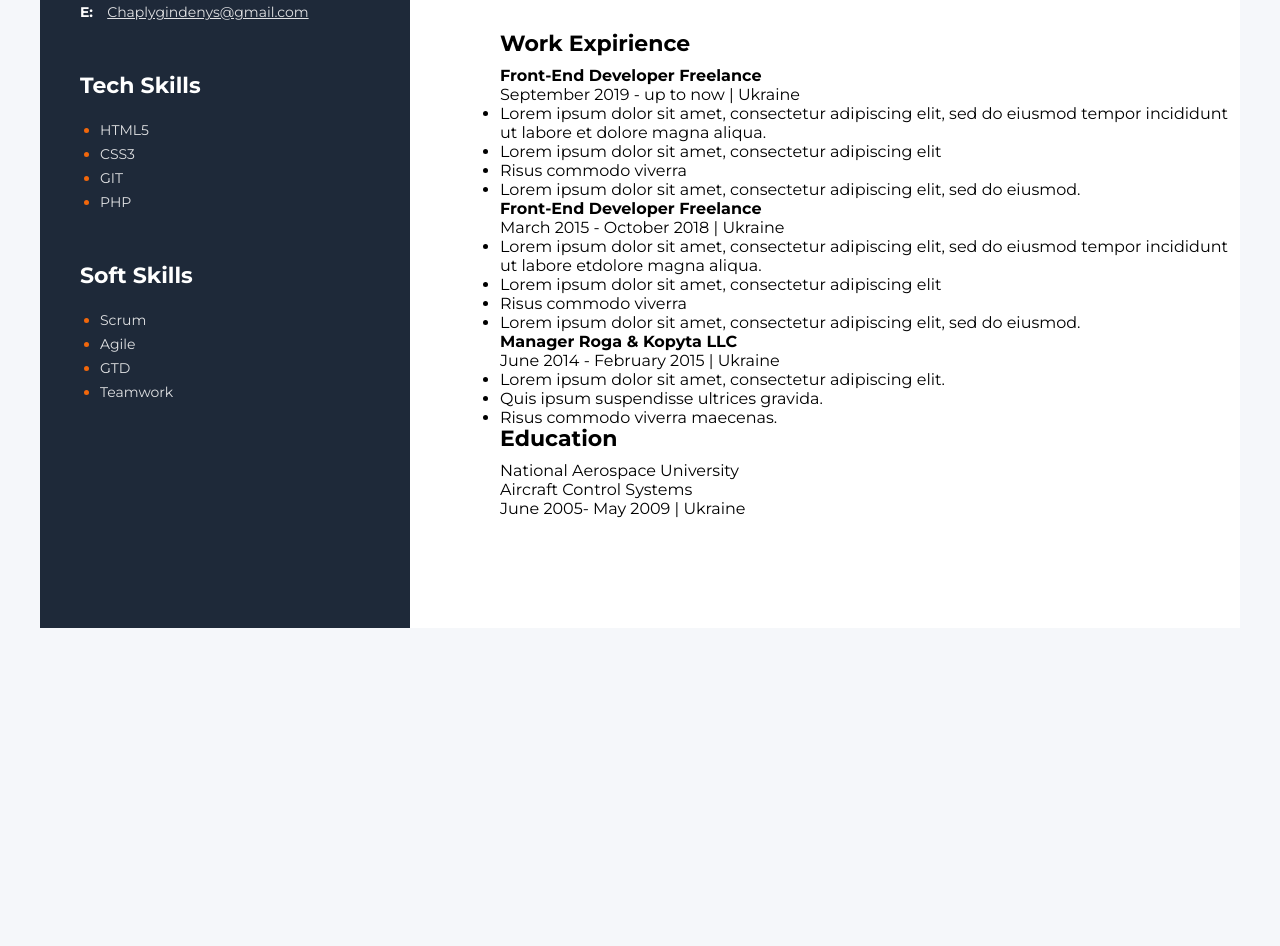
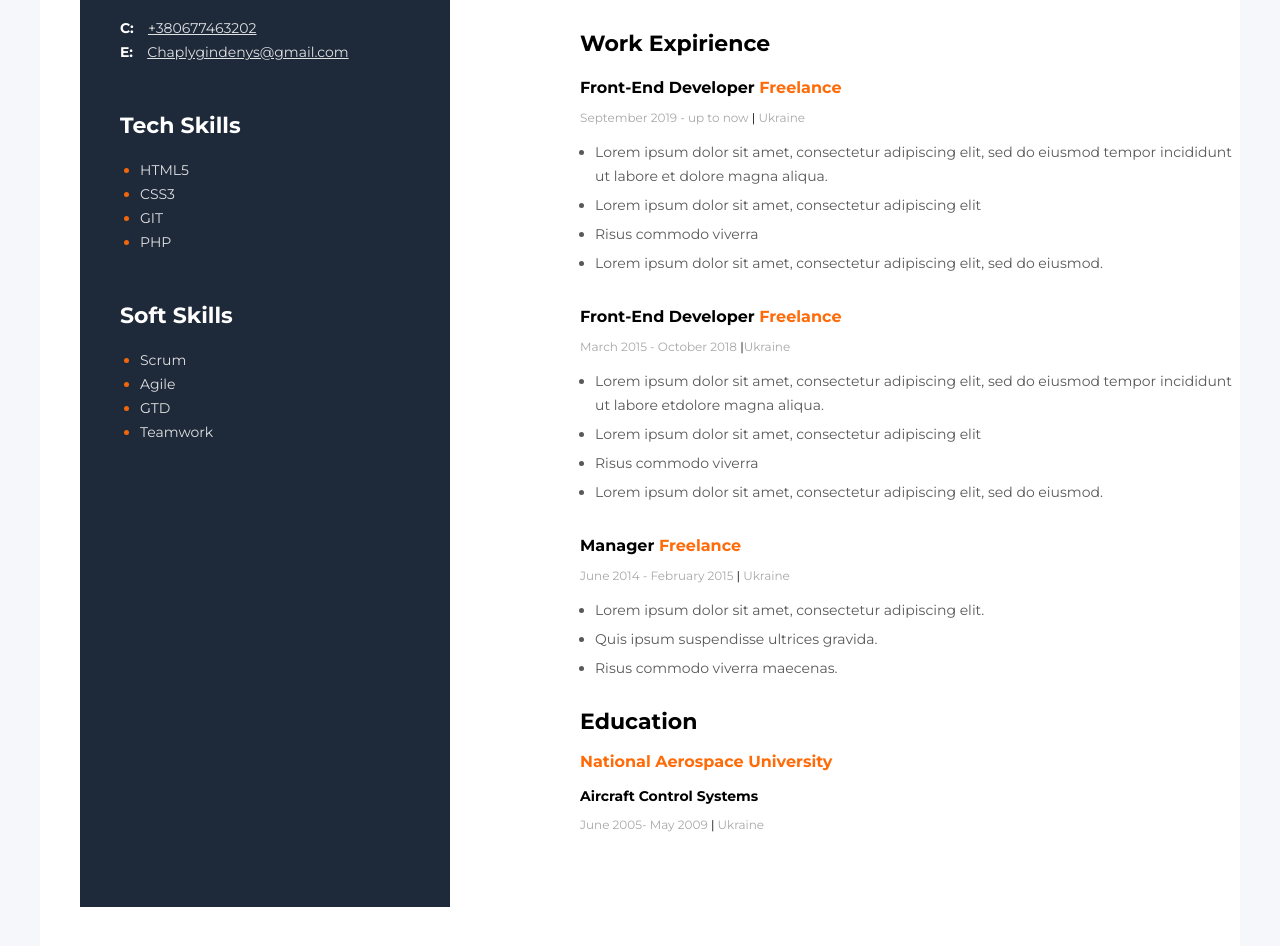
Before and after one commit to chaplygindenys/MY-RESUME, a plain HTML site: page index.html in a window 1280 px wide. Shown: the part 572-1518 px from the top of the page. Before the commit the page ends 1240 px from the top, so only its background shows below. Drawn offline with Linux system fonts and the light colour scheme.

Commit message:
-html and css are done -please push content

```diff
--- a/css/style.css
+++ b/css/style.css
@@ -13,6 +13,7 @@ body {
     background-color: #ffffff;
     display: flex;
     flex-direction: row;
+    max-width: 1400px;
 }
 .photo-contacts-skils {
     display: flex;
@@ -20,7 +21,7 @@ body {
     width: 370px;
     padding-top: 40px;
     padding-bottom: 40px;
-    margin: 0px;
+    margin: 40px;
     background: #1e2939;
 }
 
@@ -117,7 +118,7 @@ body {
 .about-me-main-info {
     margin-bottom: 65px;
 }
-.about-me-profesion{
+.about-me-profession{
     font-size: 14px;
     font-weight: 700;
     line-height: 24px;
@@ -137,16 +138,16 @@ body {
     font-weight: 400;
     line-height: 24px;
 }
-
-.project-container {
-    margin-bottom: 50px;
-}
 .about-me-title{
     font-size: 22px;
     font-weight: 700;
     line-height: 24px;
     margin-bottom: 10px;
 }
+.project-container {
+    margin-bottom: 50px;
+}
+
 .project-ol{
    padding-left: 15px;
 }
@@ -164,12 +165,60 @@ body {
 }
 .Work-Expirience-container {
 }
+.profession-title{
+    font-size: 16px;
+    font-weight: 700;
+    line-height: 24px;
+    margin-top:20px;
+    margin-bottom: 6px;
+}
+.profession-title-where{
+color: #ff6b08;
+}
+.profession-data{
+    color: #a8a8a8;
+    font-size: 12px;
+    font-weight: 400;
+    line-height: 24px;
 
+}
+.profession-data-line{
+    color: #000000;
+}
+.profession-ul{
+    margin-left: 15px;
+    margin-top: 10px;
+    margin-bottom:30px;
+}
+.profession-ul-li{
+    color: #595959;
+    font-size: 14px;
+    font-weight: 400;
+    line-height: 24px;
+    margin-bottom: 5px;
+}
 .compani-1 {
+    max-width: 800px;
 }
 .compani-2 {
+    max-width: 800px;
 }
 .compani-3 {
+    max-width: 800px;
 }
-.Education-container {
+
+.Education-University{
+    color: #ff6b08;
+    font-size: 16px;
+    font-weight: 700;
+    line-height: 24px;
+    margin-top: 16px;
+    margin-bottom: 10px;
+
 }
+.Education-strim{
+    font-size: 14px;
+    font-weight: 700;
+    line-height: 24px;
+    margin-bottom: 5px;
+}
--- a/index.html
+++ b/index.html
@@ -1,5 +1,5 @@
 <!DOCTYPE html>
-<html leng="en">
+<html lang="en">
 <head>
     <meta charset="UTF-8" />
     <meta name="vieport" content="width=divice-width, initial-scale=1.0" />
@@ -66,7 +66,7 @@
     <div class="about-me-container">
         <!-- about me main info-->
         <div class="about-me-main-info">
-            <h2 class="about-me-profesion">Front-End Developer</h2>
+            <h2 class="about-me-profession">Front-End Developer</h2>
             <h1 class="about-me-name">Denys Chaplyhin</h1>
             <p class="about-me-p">
                 Info about meInfo about meInfo about meInfo about meInfo about me
@@ -108,57 +108,64 @@
             <!--compani 1-->
             <div class="compani-1">
 
-                <h4>Front-End Developer Freelance</h4>
-                <span>
-                           September 2019 - up to now | Ukraine
-                        </span>
-                <ul>
-                    <li>Lorem ipsum dolor sit amet, consectetur adipiscing elit, sed do eiusmod tempor incididunt ut labore et dolore magna aliqua.</li>
-                    <li>Lorem ipsum dolor sit amet, consectetur adipiscing elit</li>
-                    <li>Risus commodo viverra </li>
-                    <li>Lorem ipsum dolor sit amet, consectetur adipiscing elit, sed do eiusmod.</li>
+                <h4 class="profession-title">Front-End Developer
+                    <span class="profession-title-where"> Freelance</span>
+                </h4>
+                <span class="profession-data">
+                           September 2019 - up to now <span class="profession-data-line">|</span> Ukraine
+                </span>
+                <ul class="profession-ul">
+                    <li class="profession-ul-li">Lorem ipsum dolor sit amet, consectetur adipiscing elit, sed do eiusmod tempor incididunt ut labore et dolore magna aliqua.</li>
+                    <li class="profession-ul-li">Lorem ipsum dolor sit amet, consectetur adipiscing elit</li>
+                    <li class="profession-ul-li">Risus commodo viverra </li>
+                    <li class="profession-ul-li">Lorem ipsum dolor sit amet, consectetur adipiscing elit, sed do eiusmod.</li>
                 </ul>
 
             </div>
             <!--compani 2-->
             <div class="compani-2">
 
-                <h4>Front-End Developer Freelance</h4>
-                <span>
-                            March 2015 - October 2018 | Ukraine
+                <h4 class="profession-title">Front-End Developer
+                    <span class="profession-title-where"> Freelance</span>
+                </h4>
+                <span class="profession-data">
+                            March 2015 - October 2018 <span class="profession-data-line">|</span>Ukraine
                         </span>
-                <ul>
-                    <li>Lorem ipsum dolor sit amet, consectetur adipiscing elit, sed do eiusmod tempor incididunt ut labore etdolore magna aliqua.</li>
-                    <li>Lorem ipsum dolor sit amet, consectetur adipiscing elit</li>
-                    <li>Risus commodo viverra </li>
-                    <li>Lorem ipsum dolor sit amet, consectetur adipiscing elit, sed do eiusmod.</li>
+                <ul class="profession-ul">
+                    <li class="profession-ul-li">Lorem ipsum dolor sit amet, consectetur adipiscing elit, sed do eiusmod tempor incididunt ut labore etdolore magna aliqua.</li>
+                    <li class="profession-ul-li">Lorem ipsum dolor sit amet, consectetur adipiscing elit</li>
+                    <li class="profession-ul-li">Risus commodo viverra </li>
+                    <li class="profession-ul-li">Lorem ipsum dolor sit amet, consectetur adipiscing elit, sed do eiusmod.</li>
                 </ul>
-
             </div>
             <!--compani 3-->
             <div class="compani-3">
-
-                <h4>Manager Roga & Kopyta LLC</h4>
-                <span>
-                            June 2014 - February 2015 | Ukraine
-                        </span>
-                <ul>
-                    <li>Lorem ipsum dolor sit amet, consectetur adipiscing elit.</li>
-                    <li>Quis ipsum suspendisse ultrices gravida.</li>
-                    <li>Risus commodo viverra maecenas.</li>
+                <h4 class="profession-title">Manager
+                    <span class="profession-title-where"> Freelance</span>
+                </h4>
+                <span class="profession-data">
+                            June 2014 - February 2015 <span class="profession-data-line">|</span> Ukraine
+                </span>
+                <ul class="profession-ul">
+                    <li class="profession-ul-li">Lorem ipsum dolor sit amet, consectetur adipiscing elit.</li>
+                    <li class="profession-ul-li">Quis ipsum suspendisse ultrices gravida.</li>
+                    <li class="profession-ul-li">Risus commodo viverra maecenas.</li>
                 </ul>
             </div>
         </div>
         <!--Education container-->
-        <div class="Education-container">
+        <div>
             <h3 class="about-me-title">Education</h3>
-            <p>National Aerospace University</p>
-            <p>Aircraft Control Systems</p>
-            <span>
-                        June 2005- May 2009 | Ukraine
-                    </span>
-        </div>
+            <p class="Education-University">National Aerospace University</p>
+            <p class="Education-strim" >Aircraft Control Systems</p>
+            <span class="profession-data">
+                June 2005- May 2009
+                <span class="profession-data-line">|</span>
+                Ukraine
+            </span>
+
     </div>
+</div>
 </div>
 </body>
 </html>
```
